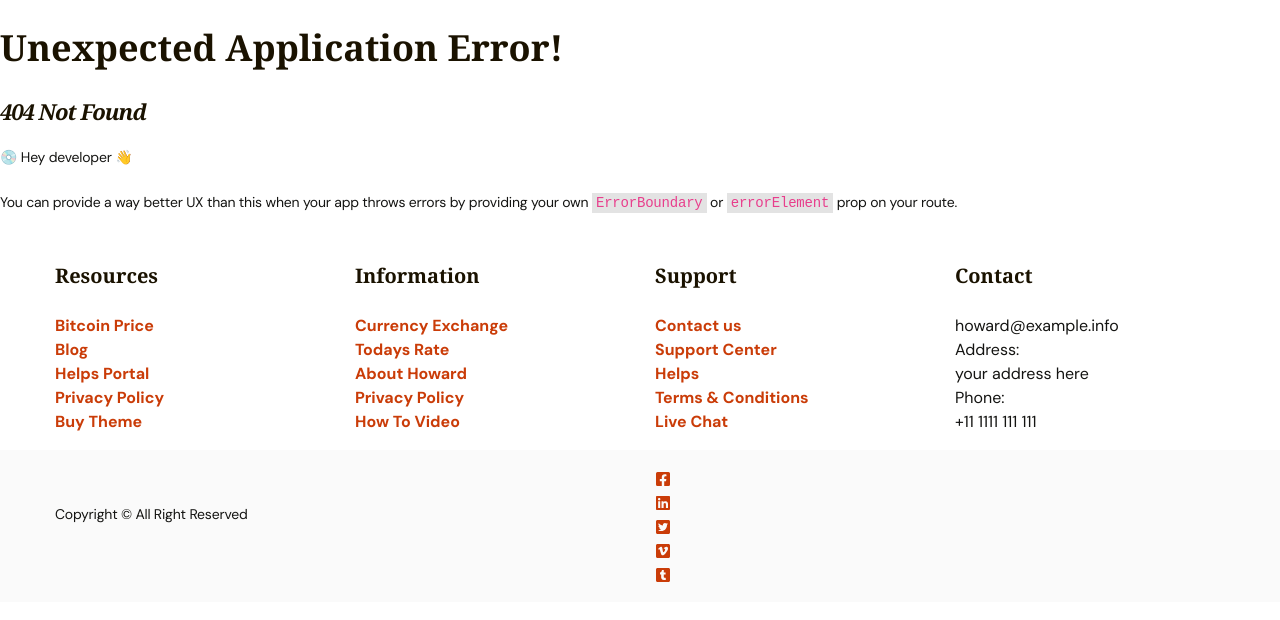
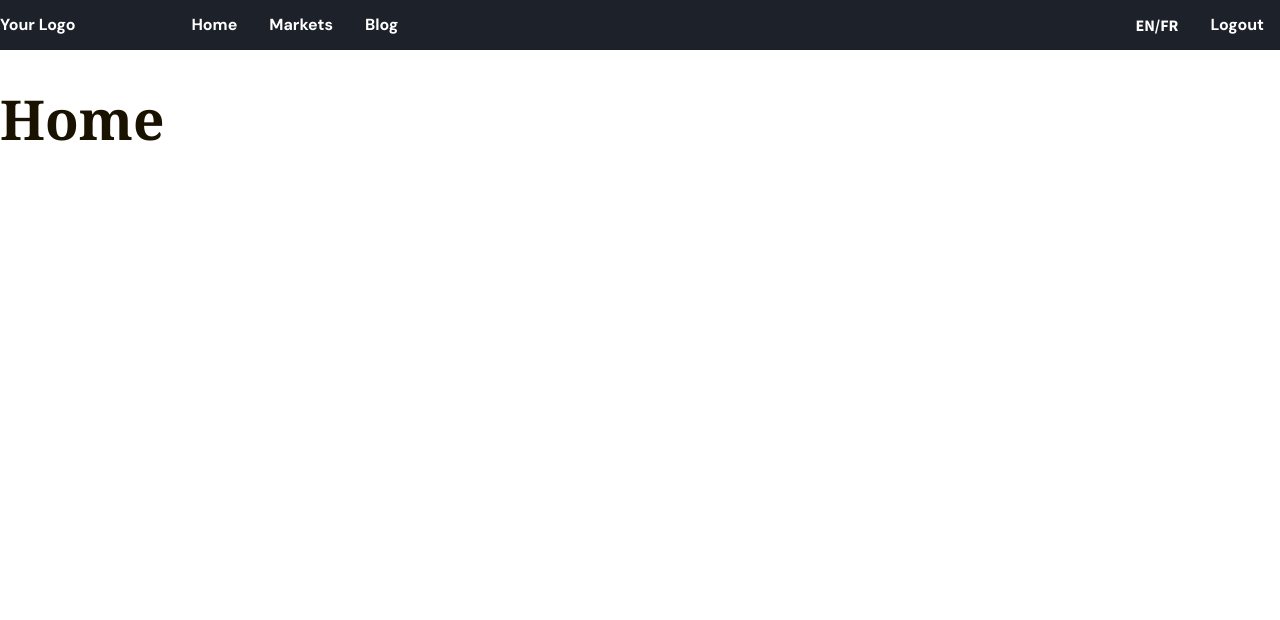
Before and after one commit to hurkankalan/Crypton, a React (Vite) app in the folder front/: page /home in a window 1280 px wide. Before the commit this address had no page. Shown: the top 620 px of the page. Built offline with nearby package versions, Linux system fonts and the light colour scheme.

Commit message:
[ADD] ajouter le landing page et le login page dans les routes

```diff
--- a/front/src/main.tsx
+++ b/front/src/main.tsx
@@ -25,21 +25,16 @@ import "./styles/scss/reset.scss";
 const router = createBrowserRouter([
   {
     path: "/",
-    element: <Navbar />,
-
+    element: <div></div>, // AJOUTER LA PAGE QUI ENGLOBE LE LOGIN ET REGISTER ICI
+  },
+  {
+    path: "/home",
+    element: <Navbar />, // AJOUTER LA PAGE QUI ENGLOBE LA NAVBAR ET ET LE FOOTERICI
     children: [
       { index: true, element: <Home /> },
       {
-        path: "/Markets",
+        path: "markets",
         element: <MarketTable />,
-      },
-      {
-        path: "/login",
-        element: <Login />,
-      },
-      {
-        path: "/register",
-        element: <Register />,
       },
     ],
   },
@@ -48,7 +43,5 @@ const router = createBrowserRouter([
 ReactDOM.createRoot(document.getElementById("root")!).render(
   <React.StrictMode>
     <RouterProvider router={router} />
-    <Footer theme="white" />{" "}
-    {/* Ajoutez le Footer ici, avec le prop 'theme' selon vos besoins */}
   </React.StrictMode>
 );
```
